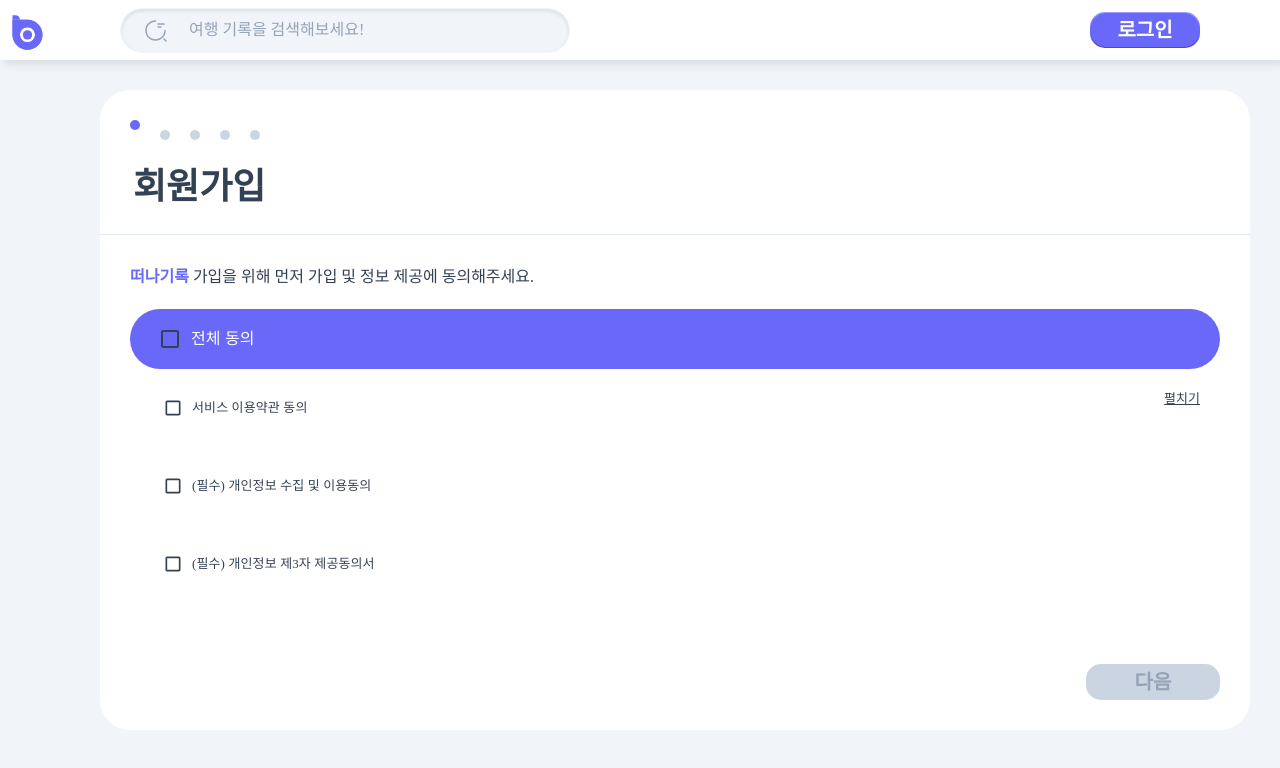
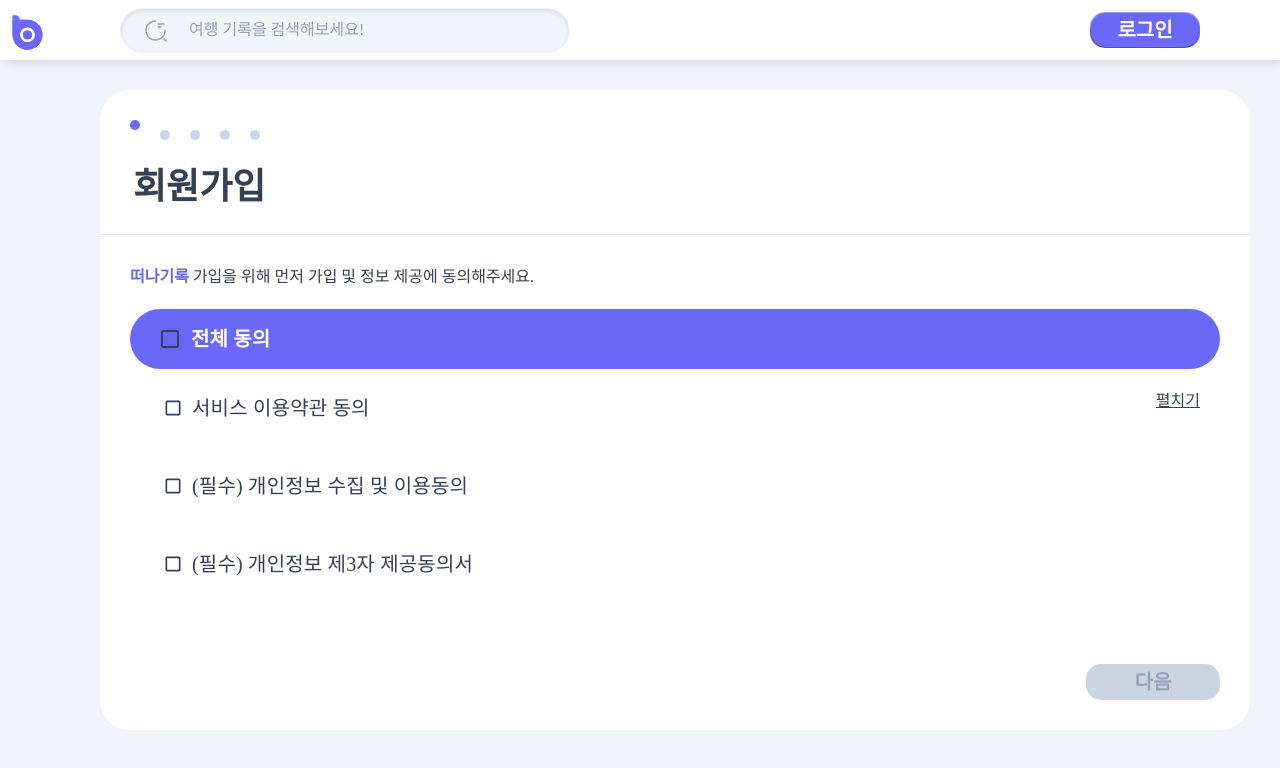
Before and after one commit to OhJeongHwan1/Front-CICD, a React (Vite) app: page /register in a window 1280 px wide. Shown: the top 768 px of the page. Built offline with nearby package versions, Linux system fonts and the light colour scheme; a small style sheet from the web is missing.

Commit message:
fix: 마이페이지 레이아웃 수정

```diff
--- a/src/pages/MyInfo/index.jsx
+++ b/src/pages/MyInfo/index.jsx
@@ -24,7 +24,7 @@ const Background = styled.div`
 
 const MyPageTopSection = styled.div`
   display: flex;
-  margin-top: 10px;
+  margin-top: 20px;
 `;
 
 const MyPageSelectList = styled.ul`
--- a/src/pages/Register/index.jsx
+++ b/src/pages/Register/index.jsx
@@ -53,6 +53,7 @@ const RegisterSection = styled.div`
 
   @media (max-width: 1280px) {
     width: 100%;
+    padding: 0px !important;
   }
 `;
 
@@ -129,7 +130,10 @@ function Register() {
     console.log("현재 step: ", step);
     if (step === 1) {
       const res = await sendEmailCode(email);
-      // 이메일 중복 시 처리 로직 작성해야 함.
+      if (res.status === 400) {
+        alert("에러");
+        return;
+      }
     } else if (step === 2) {
       const res = await verifyEmailCode(verificationCode);
       if (!res) {
--- a/src/pages/Register/template/AgreementComp.jsx
+++ b/src/pages/Register/template/AgreementComp.jsx
@@ -22,6 +22,8 @@ const AllAgreements = styled.div`
   width: 100%;
   height: 57px;
   padding: 30px;
+  font-size: ${theme.fontSizes.lg};
+  font-weight: bold;
   border-radius: ${theme.borderRadius.md};
 `;
 
@@ -34,10 +36,10 @@ const AgreementTitle = styled.div`
   margin-left: 15px;
 
   span {
-    font-size: small;
+    font-size: ${theme.fontSizes.lg};
   }
   p {
-    font-size: small;
+    font-size: ${theme.fontSizes.md};
     text-decoration: underline;
   }
   p:hover {
@@ -115,7 +117,9 @@ function AgreementComp({ agreement, setAgreement }) {
               name="all-checkbox"
             />
           }
-          label={<span className="text-white">전체 동의</span>}
+          label={
+            <span className="text-white text-xl font-bold">전체 동의</span>
+          }
         />
       </AllAgreements>
       <AgreementTitle>
```
